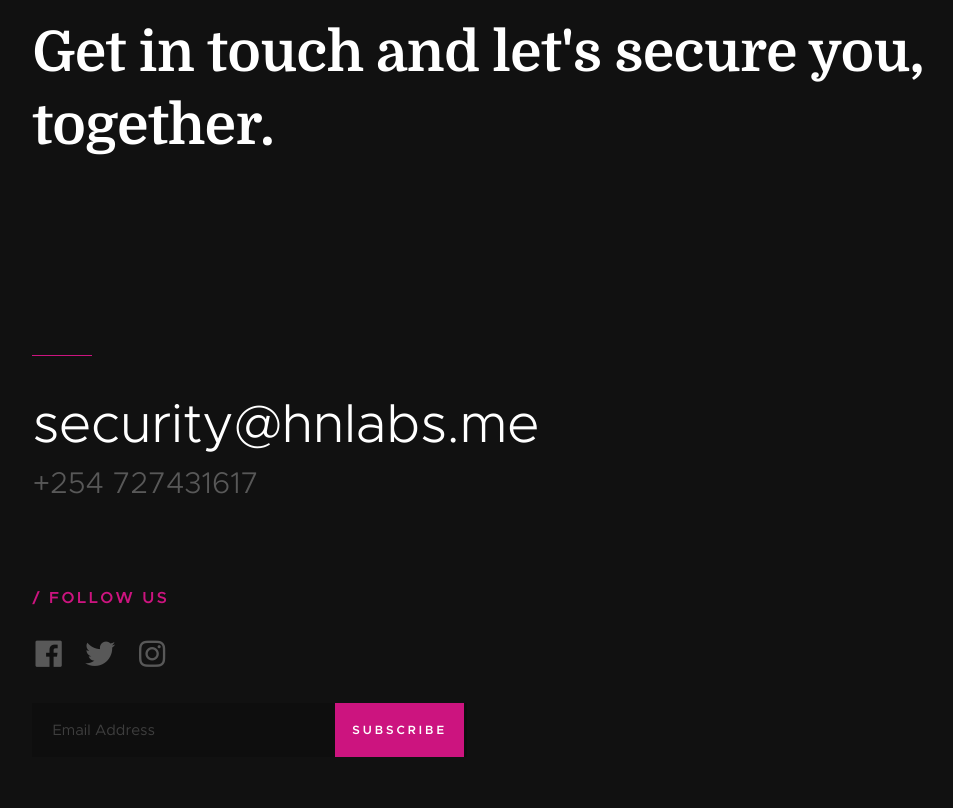
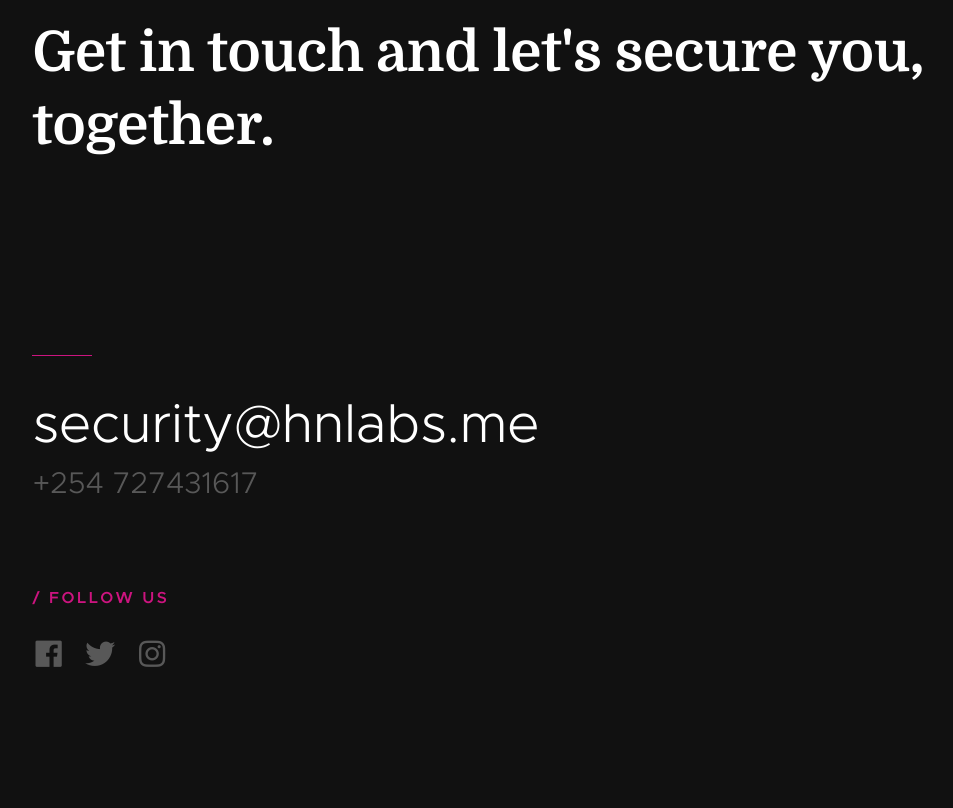
Before and after one commit to i-sylar/hnlabs, a plain HTML site: page index.html in a window 1280 px wide. Shown: the part 6280-7088 px from the top of the page, without its empty margins (58-1011 px from the left). After the commit the page ends 7064 px from the top, so only its background shows below. Drawn offline with Linux system fonts and the light colour scheme; files whose address does not match are found by name.

Commit message:
Update index.html

```diff
--- a/index.html
+++ b/index.html
@@ -471,14 +471,6 @@
                     </li>
 
                 </ul> <!-- end contact-social -->
-
-                <div class="contact-subscribe">
-                    <form id="mc-form" class="group mc-form" novalidate="true">
-                        <input type="email" value="" name="EMAIL" class="email" id="mc-email" placeholder="Email Address" required="">
-                        <input type="submit" name="subscribe" value="Subscribe">
-                        <label for="mc-email" class="subscribe-message"></label>
-                    </form>
-                </div> <!-- end contact-subscribe -->
             </div> <!-- end contact-secondary -->
 
         </div> <!-- end row -->
```
